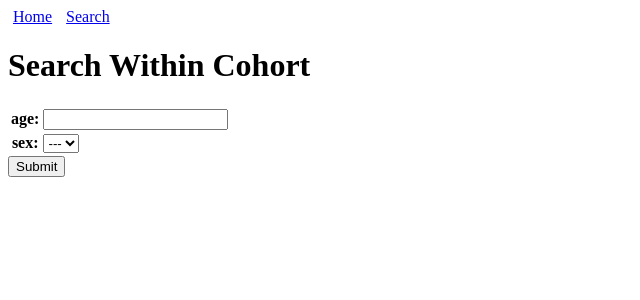
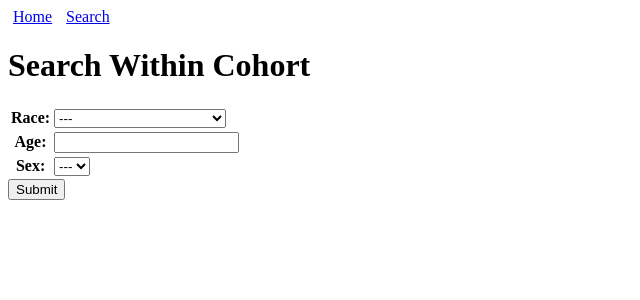
Before and after one commit to kyanscienceman/strava-scraper, a Django app: page /search in a window 1280 px wide. Shown: the top 300 px of the page, without its empty margins (0-640 px from the left). Run offline with Django 3.2, Linux system fonts and the light colour scheme.

Commit message:
Website changess

```diff
--- a/threeplusone/regression.py
+++ b/threeplusone/regression.py
@@ -182,7 +182,7 @@ def regressions(race=None, sex=None, age=None, time=None):
     plt.savefig(IMAGE_PATH.format("hist.png"))
 
     #Return coefficient on Vaporfly indicator
-    return reg.coef_[0][0]
+    return datetime.timedelta(seconds = -1 * int(reg.coef_[0][0]))
 
 if __name__=="__main__":
     age = sys.argv[1]
--- a/threeplusone/strava/views.py
+++ b/threeplusone/strava/views.py
@@ -3,9 +3,32 @@ from django.shortcuts import render
 from django import forms
 from regression import regressions
 
+RACE_IDS = {
+    'BS19': '2019 Boston Marathon',
+    'BS18': '2018 Boston Marathon',
+    'BS17': '2017 Boston Marathon',
+    'BS16': '2016 Boston Marathon',
+    'BS15': '2015 Boston Marathon',
+    'BS14': '2014 Boston Marathon',
+    'CH19': '2019 Chicago Marathon',
+    'CH18': '2018 Chicago Marathon',
+    'CH17': '2017 Chicago Marathon',
+    'CH16': '2016 Chicago Marathon',
+    'CH15': '2015 Chicago Marathon',
+    'CH14': '2014 Chicago Marathon',
+    'NY19': '2019 New York Marathon',
+    'NY18': '2018 New York Marathon',
+    'NY17': '2017 New York Marathon',
+    'NY16': '2016 New York Marathon',
+    'NY15': '2015 New York Marathon',
+    'NY14': '2014 New York Marathon'
+}
+
 class SearchForm(forms.Form):
-    age = forms.IntegerField(label='age', required=False)
-    sex = forms.ChoiceField(label='sex', choices=[
+    race = forms.ChoiceField(label='Race', required=False, choices=[('', '---')]\
+        +[(r, RACE_IDS[r]) for r in sorted(RACE_IDS)])
+    age = forms.IntegerField(label='Age', required=False)
+    sex = forms.ChoiceField(label='Sex', choices=[
         ('', '---'), ('M', 'M'), ('F', 'F')
     ], required=False)
 
@@ -30,7 +53,10 @@ def results(request):
         if request.GET['sex']:
             sex = request.GET['sex']
             context['sex'] = sex
-        context['regcoef'] = -1 * regressions(age=age, sex=sex)
+        if request.GET['race']:
+            race = request.GET['race']
+            context['race'] = race
+        context['regcoef'] = str(regressions(age=age, sex=sex, race=race))
         context['linearfit'] = 'images/linearfit.png'
         context['hist'] = 'images/hist.png'
         return render(request, 'strava/results.html', context)
```
Also changed, not shown: threeplusone/strava/templates/strava/results.html (+11 -8 lines).
